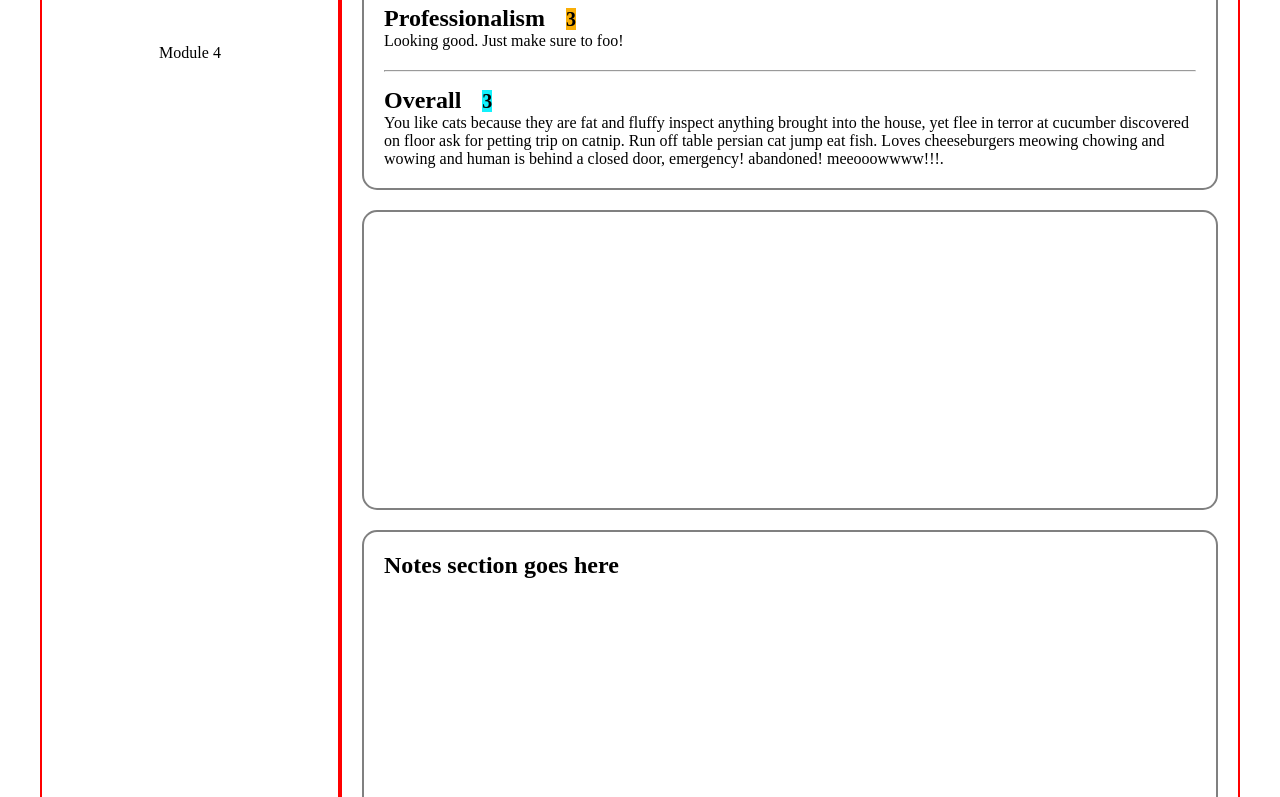
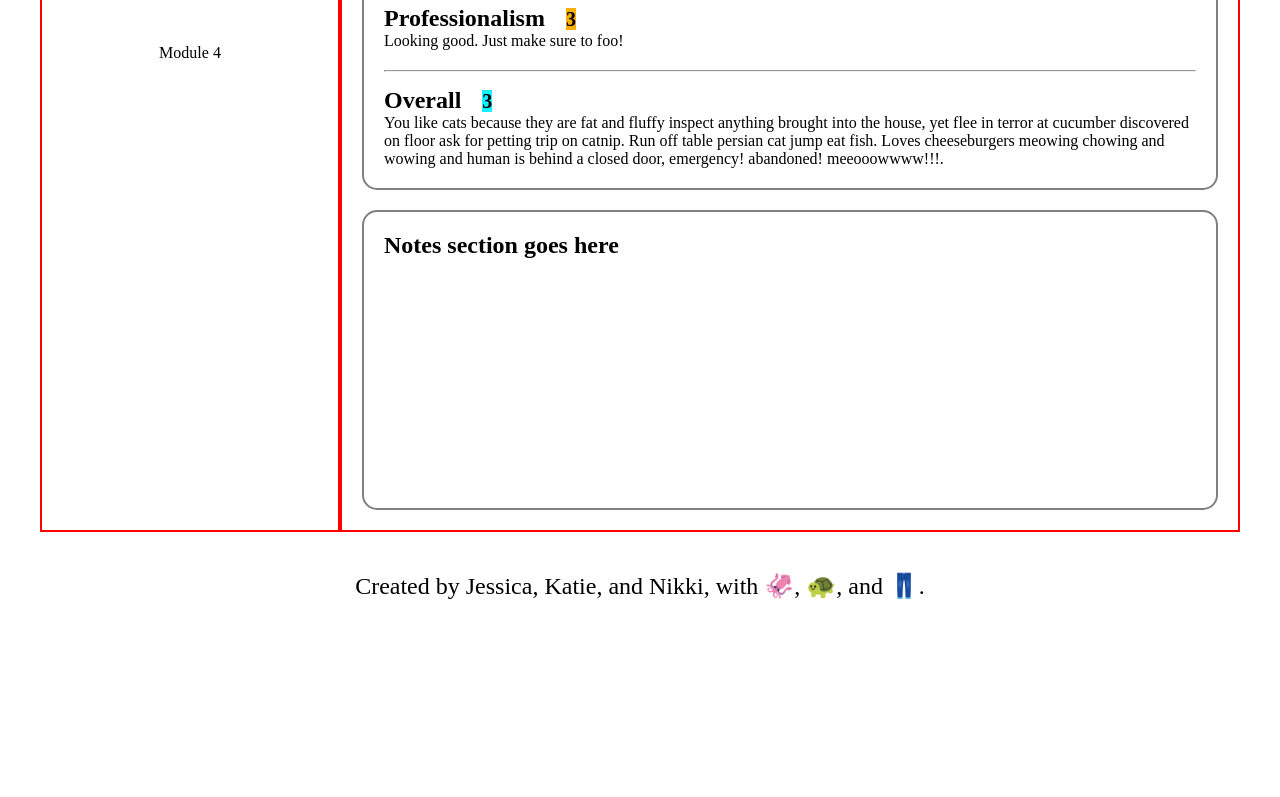
Before and after one commit to Turing-Mesh/mesh-ui, a Vue app: page / in a window 1280 px wide. Shown: the part 436-1233 px from the top of the page. After the commit the page ends 1066 px from the top, so only its background shows below. Built offline with nearby package versions, Linux system fonts and the light colour scheme.

Commit message:
Add footer and style it a little

```diff
--- a/src/App.vue
+++ b/src/App.vue
@@ -2,15 +2,18 @@
   <div id="app">
     <Header />
     <Home />
+    <Footer />
   </div>
 </template>
 
 <script>
 import Header from '@/components/Header'
 import Home from '@/views/Home'
+import Footer from '@/components/Footer'
 
 export default {
   components: {
+    Footer,
     Home,
     Header
   }
--- /dev/null
+++ b/src/components/Footer.vue
@@ -0,0 +1,9 @@
+<template>
+  <footer id="footer">Created by Jessica, Katie, and Nikki, with 🦑, 🐢, and 👖.</footer>
+</template>
+
+<script>
+export default {
+  name: 'Footer.vue'
+}
+</script>
--- a/src/styles/styles.scss
+++ b/src/styles/styles.scss
@@ -98,3 +98,9 @@ a {
 .rotating:hover {
   transform: rotateZ(360deg);
 }
+
+footer {
+  margin: 30px auto;
+  text-align: center;
+  font-size: 1.5rem;
+}
--- a/src/views/Home.vue
+++ b/src/views/Home.vue
@@ -36,9 +36,9 @@
         <ProjectNav />
         <StudentFeedback />
 
-        <section class="feedback-container">
+<!--        <section class="feedback-container">-->
 <!--          <router-view  :key="$route.path" :moduleId="$route.path"/>-->
-        </section>
+<!--        </section>-->
 
         <section class="notes-container">
           <h2>Notes section goes here</h2>
```
Also changed, not shown: 1 other file (tests, documents, lock files or other folders).
